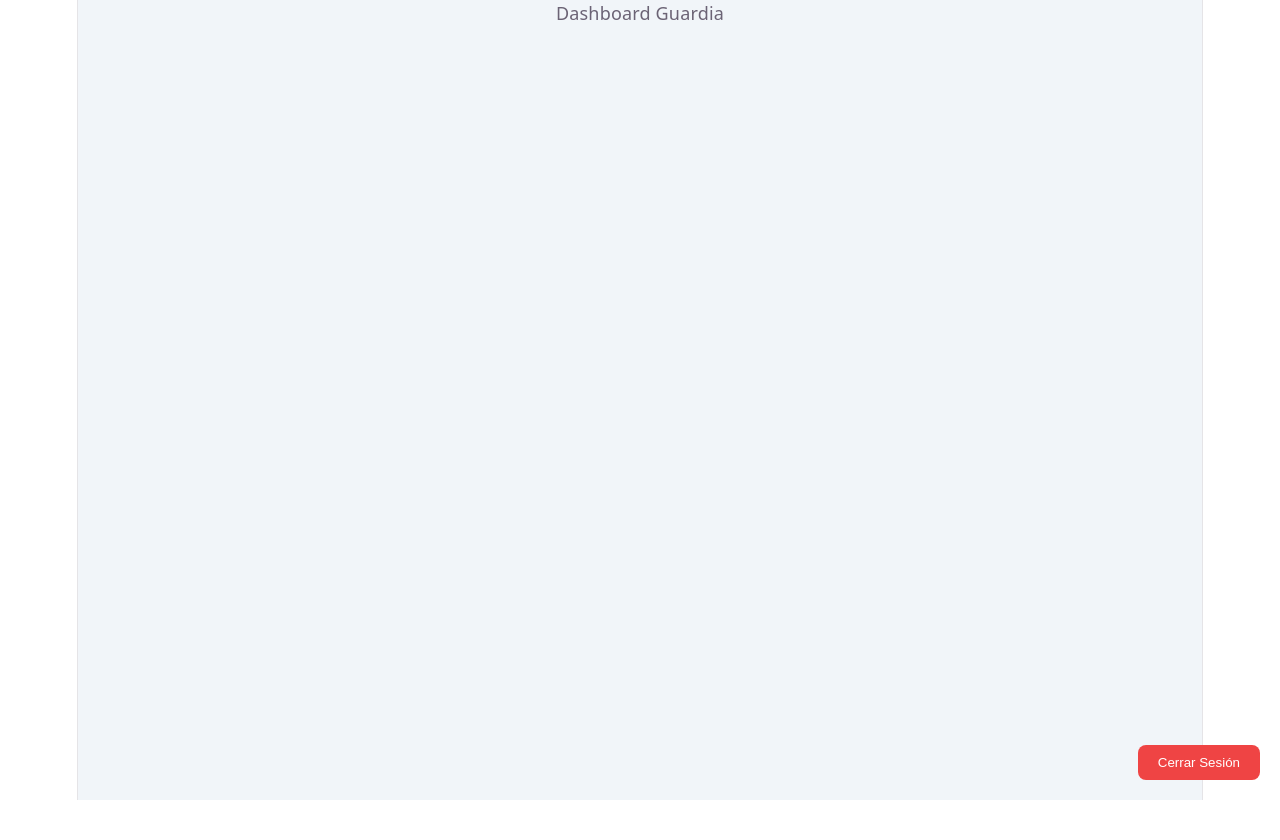
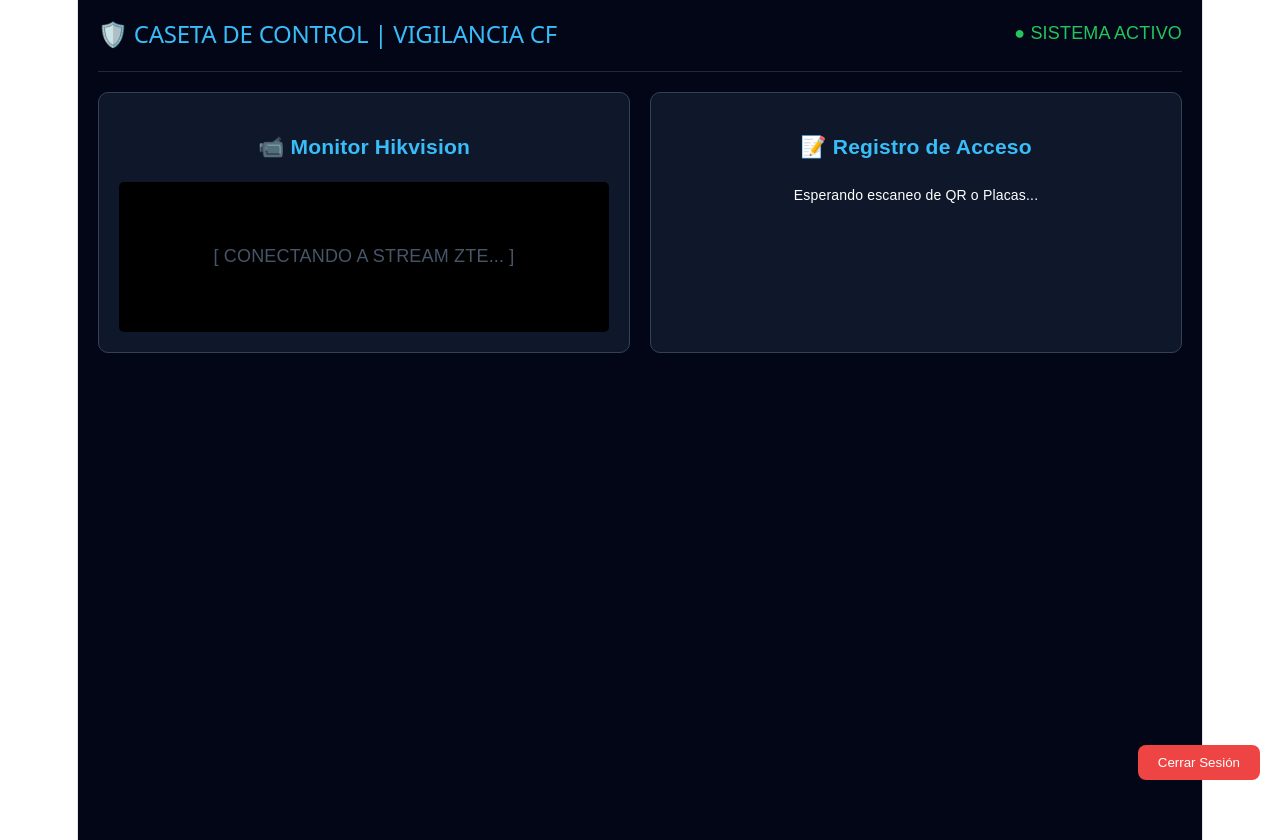
Before and after one commit to condociqo/CondoConnect_AI, a React (Vite) app in the folder 03_Frontend_Vite/: page / in a window 1280 px wide. Both pictures are taken after a click on the button "🛡️ ACCESO SEGURIDAD (CASETA)". Before the commit the page ends 800 px from the top, so only its background shows below. Built offline with nearby package versions, Linux system fonts and the light colour scheme.

Commit message:
Sincronización Total: Reparación de módulos vacíos y rutas de seguridad

```diff
--- a/03_Frontend_Vite/src/screens/DashboardAdmin.jsx
+++ b/03_Frontend_Vite/src/screens/DashboardAdmin.jsx
@@ -1,27 +1,12 @@
 import React from 'react';
 export default function DashboardAdmin() {
   return (
-    <div style={{ backgroundColor: '#0f172a', color: 'white', minHeight: '100vh', padding: '20px', fontFamily: 'sans-serif' }}>
-      <header style={{ borderBottom: '2px solid #334155', paddingBottom: '10px', marginBottom: '20px' }}>
-        <h1 style={{ color: '#38bdf8' }}>🏢 Administración CondoConnect</h1>
-        <p style={{ fontSize: '14px', color: '#94a3b8' }}>Panel de Control de Residencia | Configuración Global</p>
-      </header>
-      <div style={{ display: 'grid', gridTemplateColumns: 'repeat(3, 1fr)', gap: '15px' }}>
-        <div style={{ background: '#1e293b', padding: '20px', borderRadius: '10px' }}>
-          <h3>💰 Finanzas</h3>
-          <p style={{ color: '#22c55e' }}>Mercado Pago: Conectado</p>
-          <p>Recaudación: ,000 MXN</p>
-        </div>
-        <div style={{ background: '#1e293b', padding: '20px', borderRadius: '10px' }}>
-          <h3>👥 Residentes</h3>
-          <p>Activos: 145 unidades</p>
-          <p>Morosos: 12 unidades</p>
-        </div>
-        <div style={{ background: '#1e293b', padding: '20px', borderRadius: '10px' }}>
-          <h3>⚙️ Dispositivos</h3>
-          <p>Cámaras IP: 8 Online</p>
-          <p>Lectores QR: Operativos</p>
-        </div>
+    <div style={{ backgroundColor: '#0f172a', color: 'white', minHeight: '100vh', padding: '20px' }}>
+      <h1 style={{ color: '#38bdf8' }}>🏢 Administración Central</h1>
+      <div style={{ display: 'grid', gridTemplateColumns: 'repeat(3, 1fr)', gap: '15px', marginTop: '20px' }}>
+        <div style={{ background: '#1e293b', padding: '15px', borderRadius: '8px' }}><h4>💰 Mercado Pago</h4><p>Sincronizado</p></div>
+        <div style={{ background: '#1e293b', padding: '15px', borderRadius: '8px' }}><h4>👥 Residentes</h4><p>145 Activos</p></div>
+        <div style={{ background: '#1e293b', padding: '15px', borderRadius: '8px' }}><h4>🚨 Alertas</h4><p>0 Pendientes</p></div>
       </div>
     </div>
   );
--- a/03_Frontend_Vite/src/screens/DashboardFundadorSaaS.jsx
+++ /dev/null
@@ -1 +0,0 @@
-export default function DashboardFundadorSaaS() { return <div>Dashboard Fundador</div> }
--- a/03_Frontend_Vite/src/screens/DashboardGuardia.jsx
+++ b/03_Frontend_Vite/src/screens/DashboardGuardia.jsx
@@ -1 +1,23 @@
-export default function DashboardGuardia() { return <div>Dashboard Guardia</div> }
+import React from 'react';
+export default function DashboardGuardia() {
+  return (
+    <div style={{ backgroundColor: '#020617', color: 'white', minHeight: '100vh', padding: '20px', fontFamily: 'sans-serif' }}>
+      <header style={{ borderBottom: '1px solid #1e293b', paddingBottom: '15px', display: 'flex', justifyContent: 'space-between' }}>
+        <h2 style={{ color: '#38bdf8' }}>🛡️ CASETA DE CONTROL | VIGILANCIA CF</h2>
+        <span style={{ color: '#22c55e' }}>● SISTEMA ACTIVO</span>
+      </header>
+      <div style={{ display: 'grid', gridTemplateColumns: '1fr 1fr', gap: '20px', marginTop: '20px' }}>
+        <div style={{ background: '#0f172a', padding: '20px', borderRadius: '10px', border: '1px solid #334155' }}>
+          <h3 style={{color: '#38bdf8'}}>📹 Monitor Hikvision</h3>
+          <div style={{ height: '150px', background: '#000', borderRadius: '5px', display: 'flex', alignItems: 'center', justifyContent: 'center', color: '#475569' }}>
+             [ CONECTANDO A STREAM ZTE... ]
+          </div>
+        </div>
+        <div style={{ background: '#0f172a', padding: '20px', borderRadius: '10px', border: '1px solid #334155' }}>
+          <h3 style={{color: '#38bdf8'}}>📝 Registro de Acceso</h3>
+          <p style={{fontSize: '14px'}}>Esperando escaneo de QR o Placas...</p>
+        </div>
+      </div>
+    </div>
+  );
+}
```
